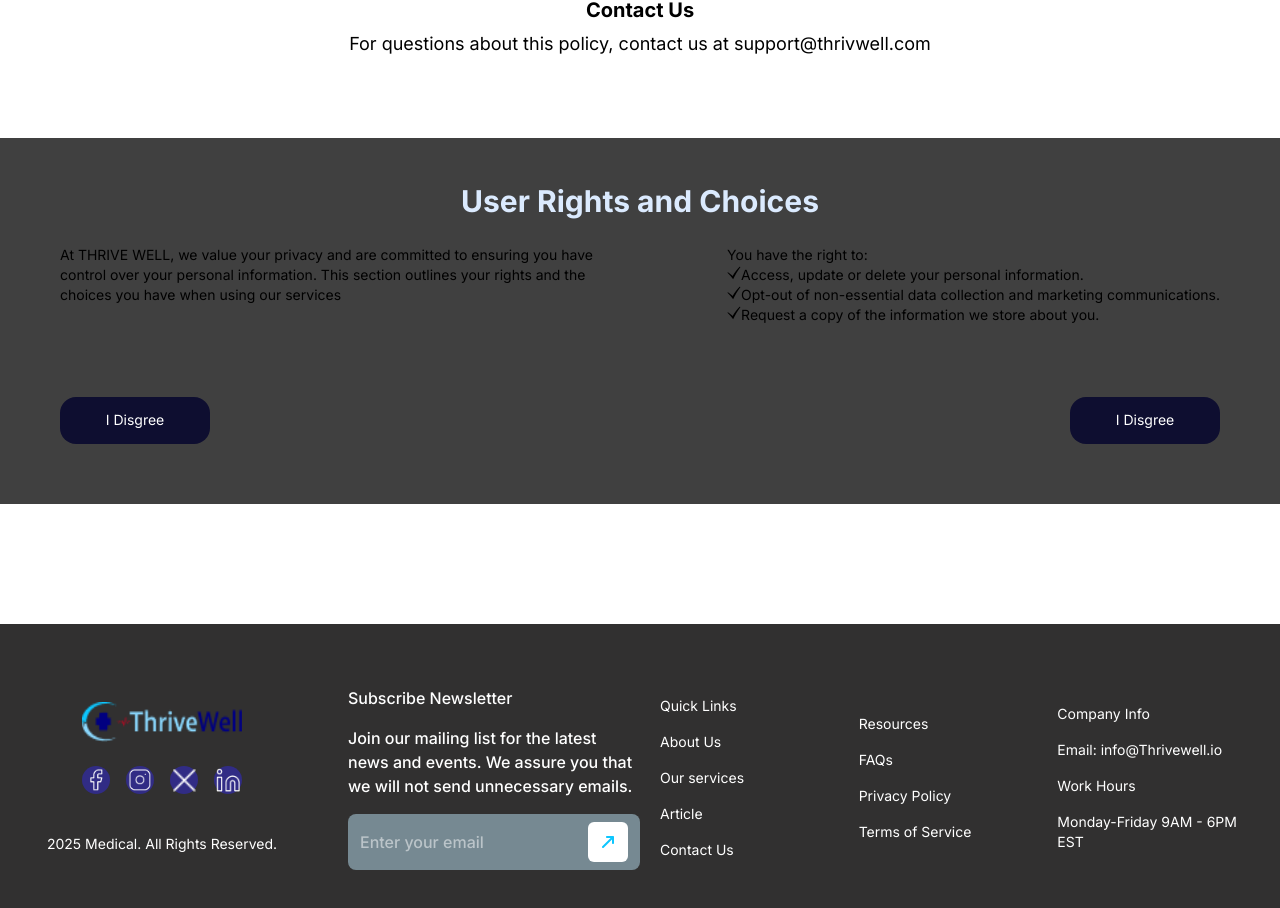
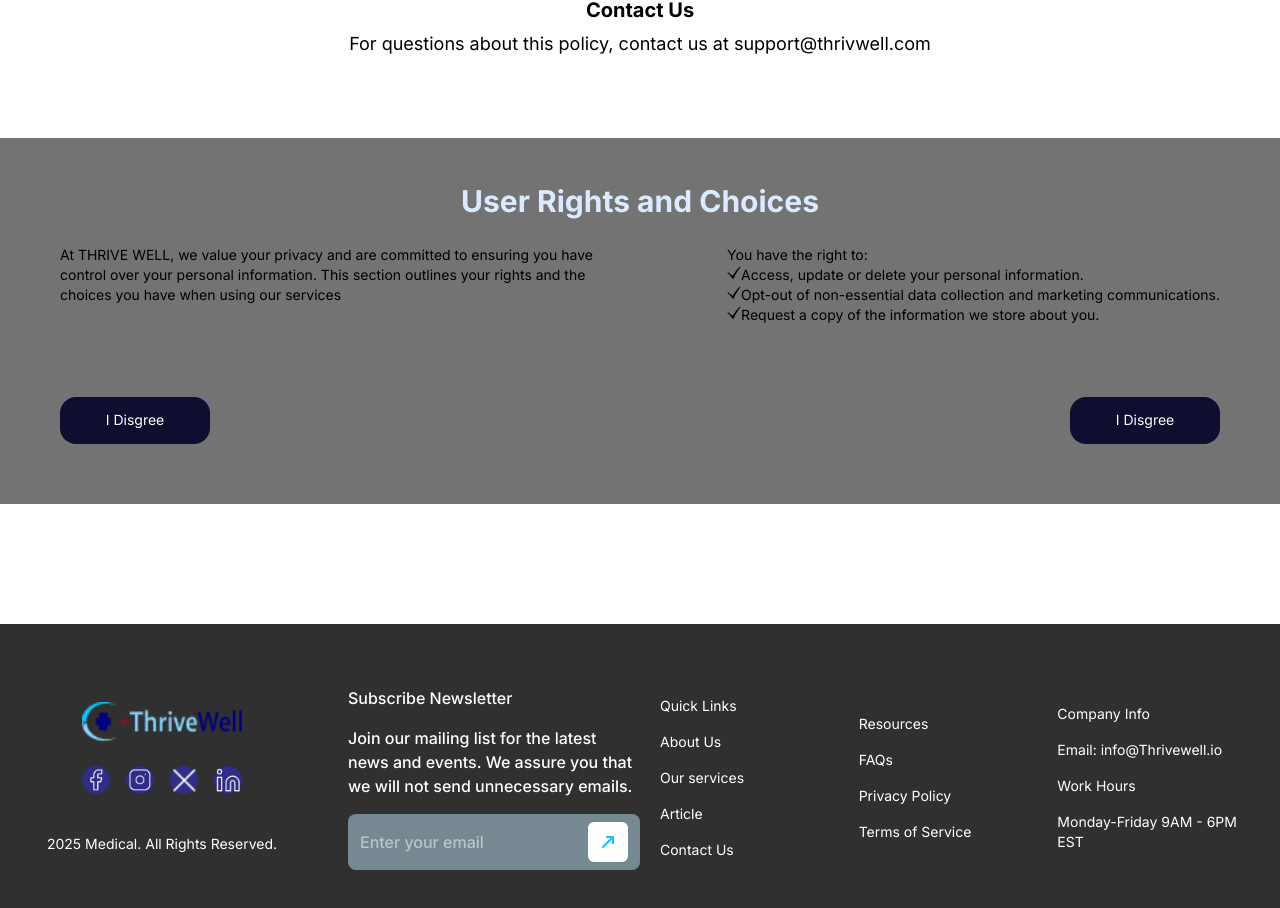
Before and after one commit to Benedyct01/thrivewell, a React (Vite) app: page /privacypolicy in a window 1280 px wide. Shown: the part 1811-2719 px from the top of the page. Built offline with nearby package versions, Linux system fonts and the light colour scheme.

Commit message:
Added engines

```diff
--- a/package.json
+++ b/package.json
@@ -29,5 +29,8 @@
     "eslint-plugin-react-refresh": "^0.4.19",
     "globals": "^16.0.0",
     "vite": "^6.3.5"
+  },
+   "engines": {
+    "node": "22.x"
   }
 }
--- a/src/components/privacypolicy/Rightsnchoices.jsx
+++ b/src/components/privacypolicy/Rightsnchoices.jsx
@@ -4,7 +4,7 @@ import { GiCheckMark } from 'react-icons/gi';
 const Rightsnchoices = () => {
   return (
     <>
-    <div className='mt-20 bg-neutral-700 p-5 md:p-7 lg:p-10'>
+    <div className='mt-20 bg-neutral-500 p-5 md:p-7 lg:p-10'>
     <div className='w-full text-center text-blue-100 font-bold text-base md:text-lg xl:text-[30px]'>User Rights and Choices</div>
     <div className='flex flex-row p-5 gap-15'>
         <div className='w-1/2 flex flex-col text-sm'>At THRIVE WELL, we value your privacy and are committed to ensuring you have control over your personal information. This section outlines your rights and the choices you have when using our services
```
